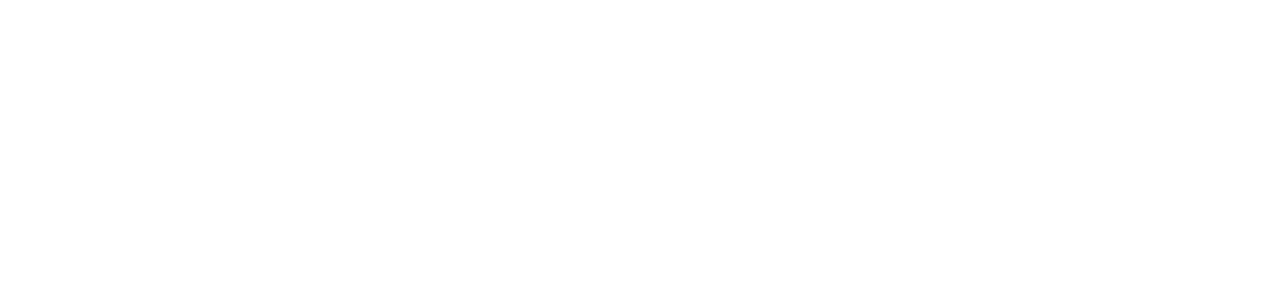
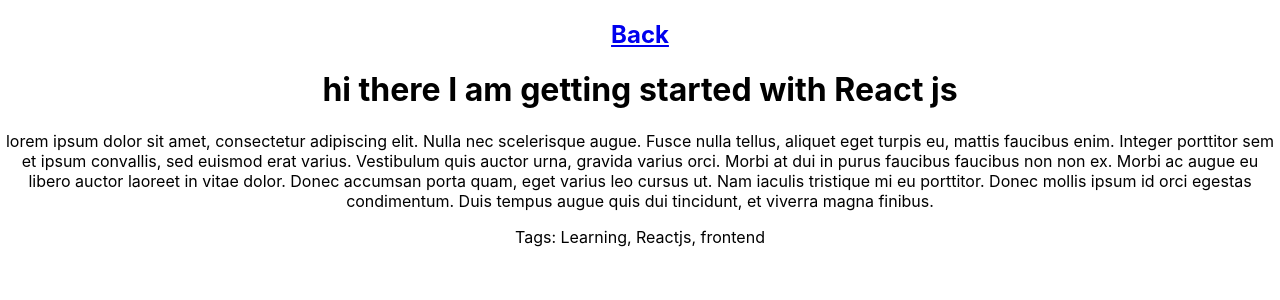
Before and after one commit to AdnanMuhib/Blog-Reaction, a React (Create React App) app: page /Blog-Reaction/post/1 in a window 1280 px wide. Shown: the top 300 px of the page. Built offline with nearby package versions, Linux system fonts and the light colour scheme.

Commit message:
Update: URLs to match the Github Pages URLs

```diff
--- a/src/App.js
+++ b/src/App.js
@@ -11,10 +11,10 @@
 
     <div className="App">
       <Switch>
-        <Route path="/" exact component={Home}/>
-        <Route path="/home" component={Home}/>
-        <Route path="/posts" exact component={PostList}/>
-        <Route path= "/post/:id" component={PostView}/>
+        <Route path="/Blog-Reaction" exact component={Home}/>
+        <Route path="/Blog-Reaction/home" component={Home}/>
+        <Route path="/Blog-Reaction/posts" exact component={PostList}/>
+        <Route path= "/Blog-Reaction/post/:id" component={PostView}/>
       </Switch>
     </div>
     </Router>
@@ -25,7 +25,7 @@
   return (
     <div>
       <h1>Home Page</h1>
-      <h1><Link to={'/posts'}>{'BLOG'}</Link></h1>
+      <h1><Link to={'/Blog-Reaction/posts'}>{'BLOG'}</Link></h1>
     </div>
   );
 }
--- a/src/components/posts/PostList.js
+++ b/src/components/posts/PostList.js
@@ -8,11 +8,11 @@
 			<div>
 				<h1>Blog Posts</h1>
 
-				<Link to='/home' >Home</Link>
+				<Link to='/Blog-Reaction/home' >Home</Link>
 				{PostData.map((postDetail, index)=>{
 					return <div key={postDetail.id}>
 
-							<Link to={`/post/${postDetail.id}`}>
+							<Link to={`/Blog-Reaction/post/${postDetail.id}`}>
 								{postDetail.title}
 							</Link>
 					</div>
--- a/src/components/posts/PostView.js
+++ b/src/components/posts/PostView.js
@@ -17,7 +17,7 @@
         }
     }
     return (<div>
-        <h2><Link to={'/posts'}>Back</Link></h2>
+        <h2><Link to={'/Blog-Reaction/posts'}>Back</Link></h2>
         <h1>{postTitle}</h1>
         <p>{postContent}</p>
         <p>Tags: {postTag}</p>
```
